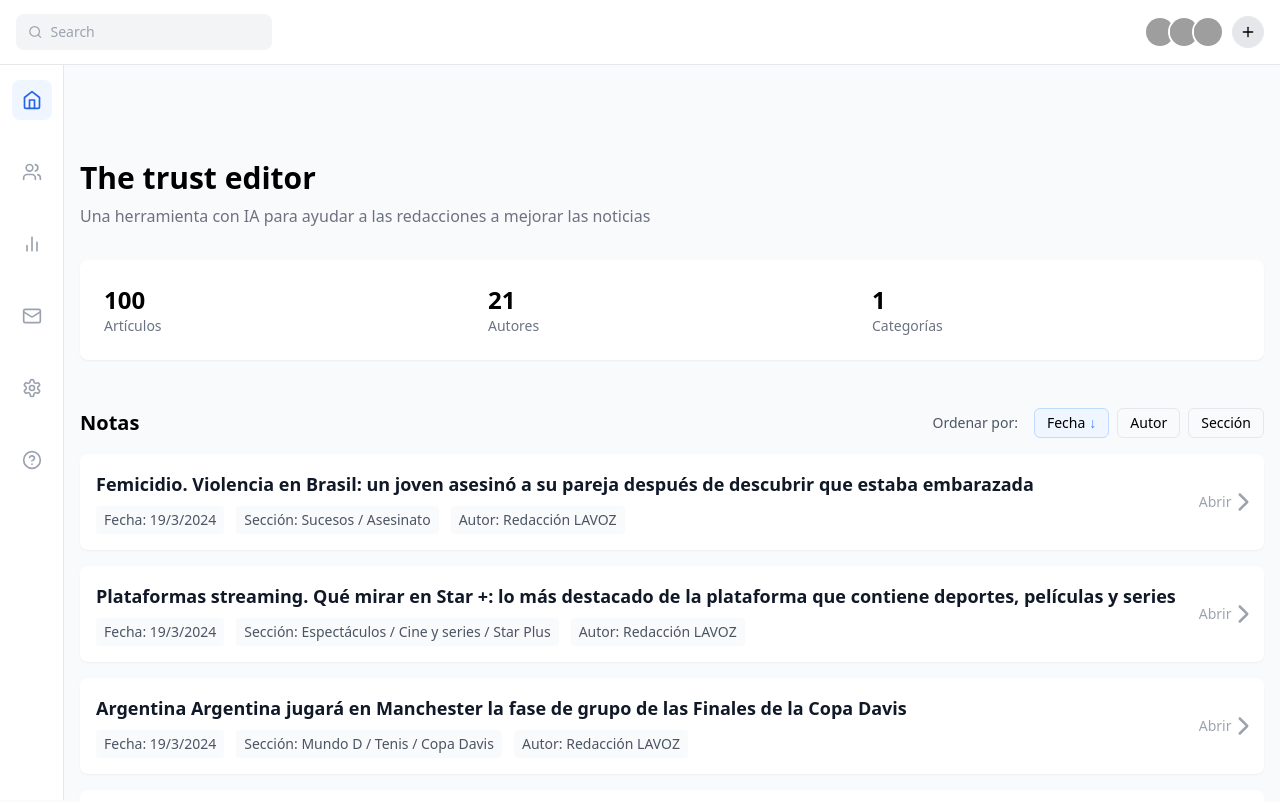
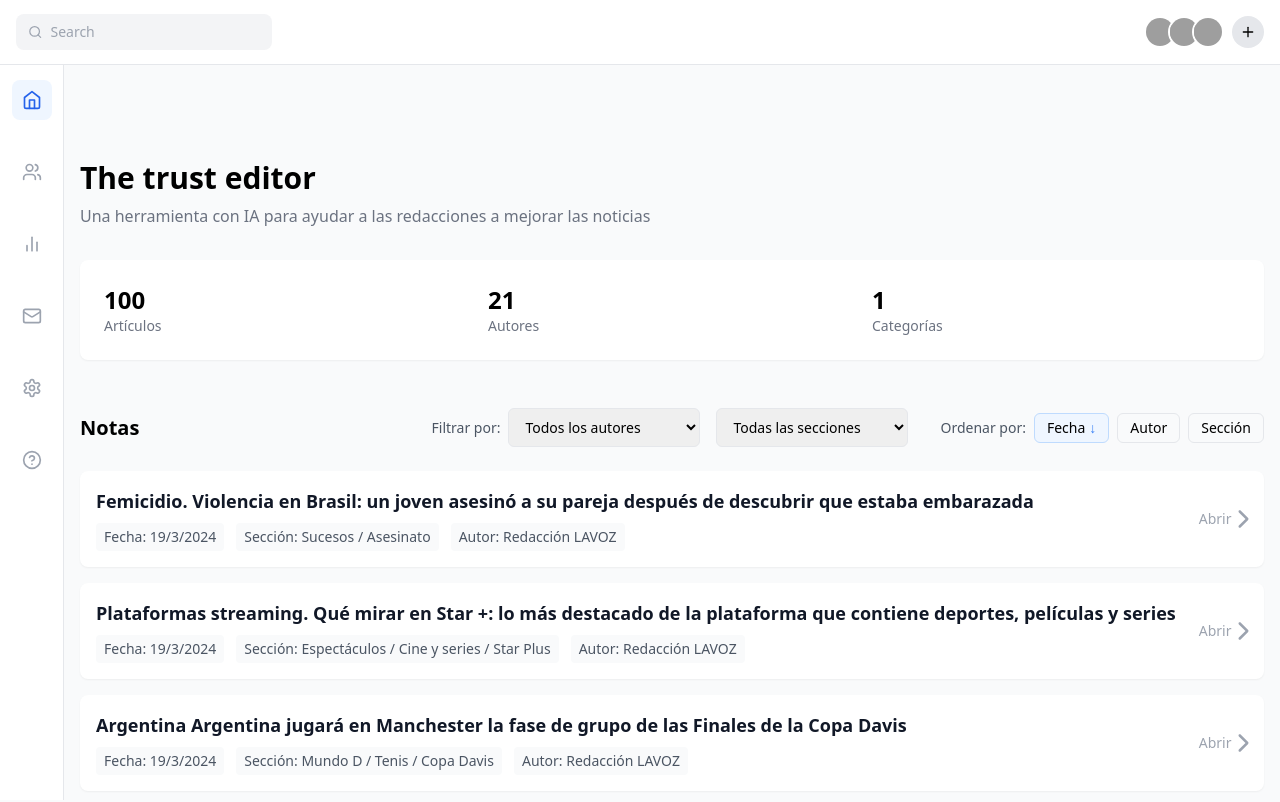
Before and after one commit to rusosnith/news-viewer, a React (Vite) app: page / in a window 1280 px wide. Shown: the top 802 px of the page. Built offline with nearby package versions, Linux system fonts and the light colour scheme; grey boxes are pictures that could not be loaded.

Commit message:
agregado filtrado

```diff
--- a/src/pages/Home.tsx
+++ b/src/pages/Home.tsx
@@ -1,4 +1,4 @@
-import React, { useState } from 'react';
+import React, { useState, useMemo } from 'react';
 import MetricsCard from '../components/MetricsCard';
 import ArticleList from '../components/ArticleList';
 import AdjectivesMetrics from '../components/AdjectivesMetrics';
@@ -19,15 +19,32 @@ const Home: React.FC = () => {
   const [currentPage, setCurrentPage] = useState(1);
   const [sortField, setSortField] = useState<SortField>('fecha');
   const [sortOrder, setSortOrder] = useState<SortOrder>('desc');
+  const [selectedAutor, setSelectedAutor] = useState<string>('');
+  const [selectedSeccion, setSelectedSeccion] = useState<string>('');
 
-  // Ordenar artículos
-  const getSortedArticles = () => {
-    return [...articles].sort((a, b) => {
+  // Obtener listas únicas de autores y secciones
+  const { autores, secciones } = useMemo(() => {
+    const autoresSet = new Set(articles.map(a => a.autor));
+    const seccionesSet = new Set(articles.map(a => a.seccion));
+    return {
+      autores: Array.from(autoresSet).sort(),
+      secciones: Array.from(seccionesSet).sort()
+    };
+  }, [articles]);
+
+  // Filtrar y ordenar artículos
+  const getFilteredAndSortedArticles = () => {
+    return [...articles]
+      .filter(article => {
+        if (selectedAutor && article.autor !== selectedAutor) return false;
+        if (selectedSeccion && article.seccion !== selectedSeccion) return false;
+        return true;
+      })
+      .sort((a, b) => {
         let comparison = 0;
 
         switch (sortField) {
           case 'fecha':
-          // Convertir las fechas a formato DD/MM/YYYY antes de comparar
             const [diaA, mesA, anioA] = a.fecha.split('/').map(Number);
             const [diaB, mesB, anioB] = b.fecha.split('/').map(Number);
             const fechaA = new Date(anioA, mesA - 1, diaA);
@@ -35,7 +52,6 @@ const Home: React.FC = () => {
             comparison = fechaB.getTime() - fechaA.getTime();
             break;
           case 'autor':
-          // Normalizar strings para comparación (quitar acentos, mayúsculas)
             const autorA = a.autor.toLowerCase().normalize("NFD").replace(/[\u0300-\u036f]/g, "");
             const autorB = b.autor.toLowerCase().normalize("NFD").replace(/[\u0300-\u036f]/g, "");
             comparison = autorA.localeCompare(autorB);
@@ -49,15 +65,24 @@ const Home: React.FC = () => {
       });
   };
 
-  // Calcular el total de páginas con los artículos ordenados
-  const sortedArticles = getSortedArticles();
-  const totalPages = Math.ceil(sortedArticles.length / ARTICLES_PER_PAGE);
+  const filteredAndSortedArticles = getFilteredAndSortedArticles();
+  const totalPages = Math.ceil(filteredAndSortedArticles.length / ARTICLES_PER_PAGE);
 
   // Obtener los artículos de la página actual
   const getCurrentPageArticles = () => {
     const startIndex = (currentPage - 1) * ARTICLES_PER_PAGE;
     const endIndex = startIndex + ARTICLES_PER_PAGE;
-    return sortedArticles.slice(startIndex, endIndex);
+    return filteredAndSortedArticles.slice(startIndex, endIndex);
+  };
+
+  // Reset página al cambiar filtros
+  const handleFilterChange = (type: 'autor' | 'seccion', value: string) => {
+    if (type === 'autor') {
+      setSelectedAutor(value);
+    } else {
+      setSelectedSeccion(value);
+    }
+    setCurrentPage(1);
   };
 
   // Manejar cambio de ordenamiento
@@ -101,9 +126,41 @@ const Home: React.FC = () => {
         </div> */}
 
         <div className="mt-8 md:mt-12">
-          <div className="flex justify-between items-center mb-4">
+          <div className="flex flex-col md:flex-row md:items-center gap-4 md:gap-8">
             <h2 className="text-xl font-semibold">Notas</h2>
-            <div className="flex items-center gap-4">
+
+            <div className="flex flex-col md:flex-row md:items-center gap-4 md:gap-8 md:ml-auto">
+              <div className="flex items-center gap-2">
+                <span className="text-sm text-gray-600">Filtrar por:</span>
+                <div className="flex gap-4">
+                  <div className="w-48">
+                    <select
+                      value={selectedAutor}
+                      onChange={(e) => handleFilterChange('autor', e.target.value)}
+                      className="w-full px-3 py-2 border rounded-md text-sm"
+                    >
+                      <option value="">Todos los autores</option>
+                      {autores.map(autor => (
+                        <option key={autor} value={autor}>{autor}</option>
+                      ))}
+                    </select>
+                  </div>
+                  <div className="w-48">
+                    <select
+                      value={selectedSeccion}
+                      onChange={(e) => handleFilterChange('seccion', e.target.value)}
+                      className="w-full px-3 py-2 border rounded-md text-sm"
+                    >
+                      <option value="">Todas las secciones</option>
+                      {secciones.map(seccion => (
+                        <option key={seccion} value={seccion}>{seccion}</option>
+                      ))}
+                    </select>
+                  </div>
+                </div>
+              </div>
+
+              <div className="flex items-center gap-2">
                 <span className="text-sm text-gray-600">Ordenar por:</span>
                 <div className="flex gap-2">
                   {[
@@ -128,8 +185,11 @@ const Home: React.FC = () => {
                 </div>
               </div>
             </div>
+          </div>
 
+          <div className="mt-6">
             <ArticleList articles={getCurrentPageArticles()} />
+          </div>
 
           {/* Paginación */}
           {totalPages > 1 && (
```
Lines whose indentation alone changed are shown as unchanged.
